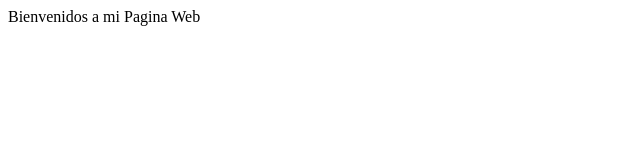
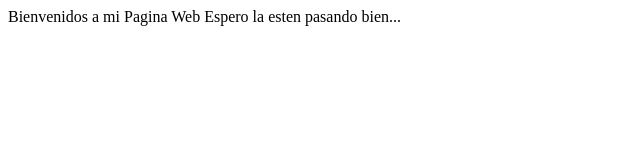
Before and after one commit to amireujanian/ejercicio1, a plain HTML site: page index.html in a window 1280 px wide. Shown: the whole page, without its empty margins (0-640 px from the left). Drawn offline with Linux system fonts and the light colour scheme.

Commit message:
Update index.html

```diff
--- a/index.html
+++ b/index.html
@@ -9,5 +9,6 @@
 </head>
 <body>
     Bienvenidos a mi Pagina Web
+    Espero la esten pasando bien...
 </body>
 </html>
```
